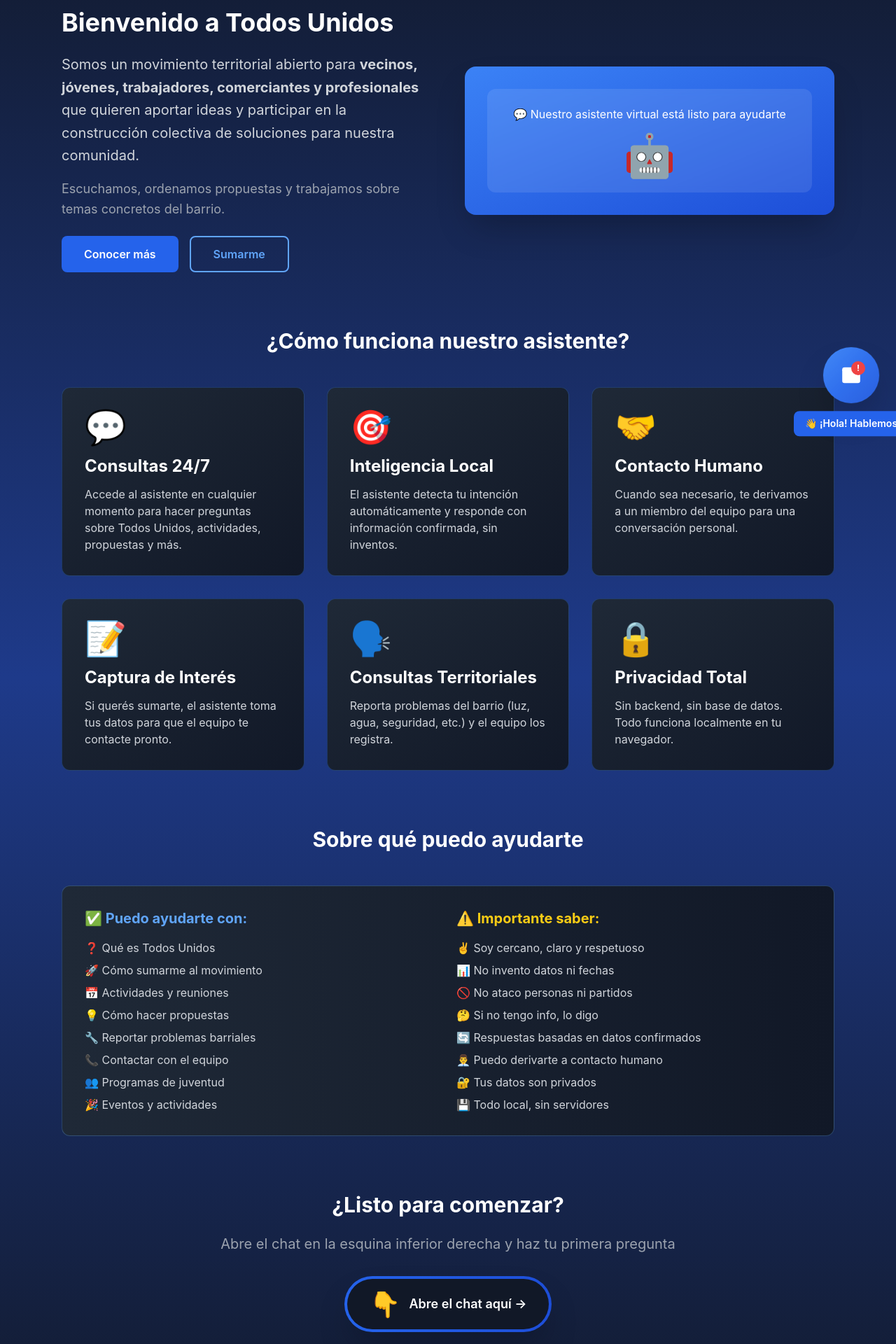
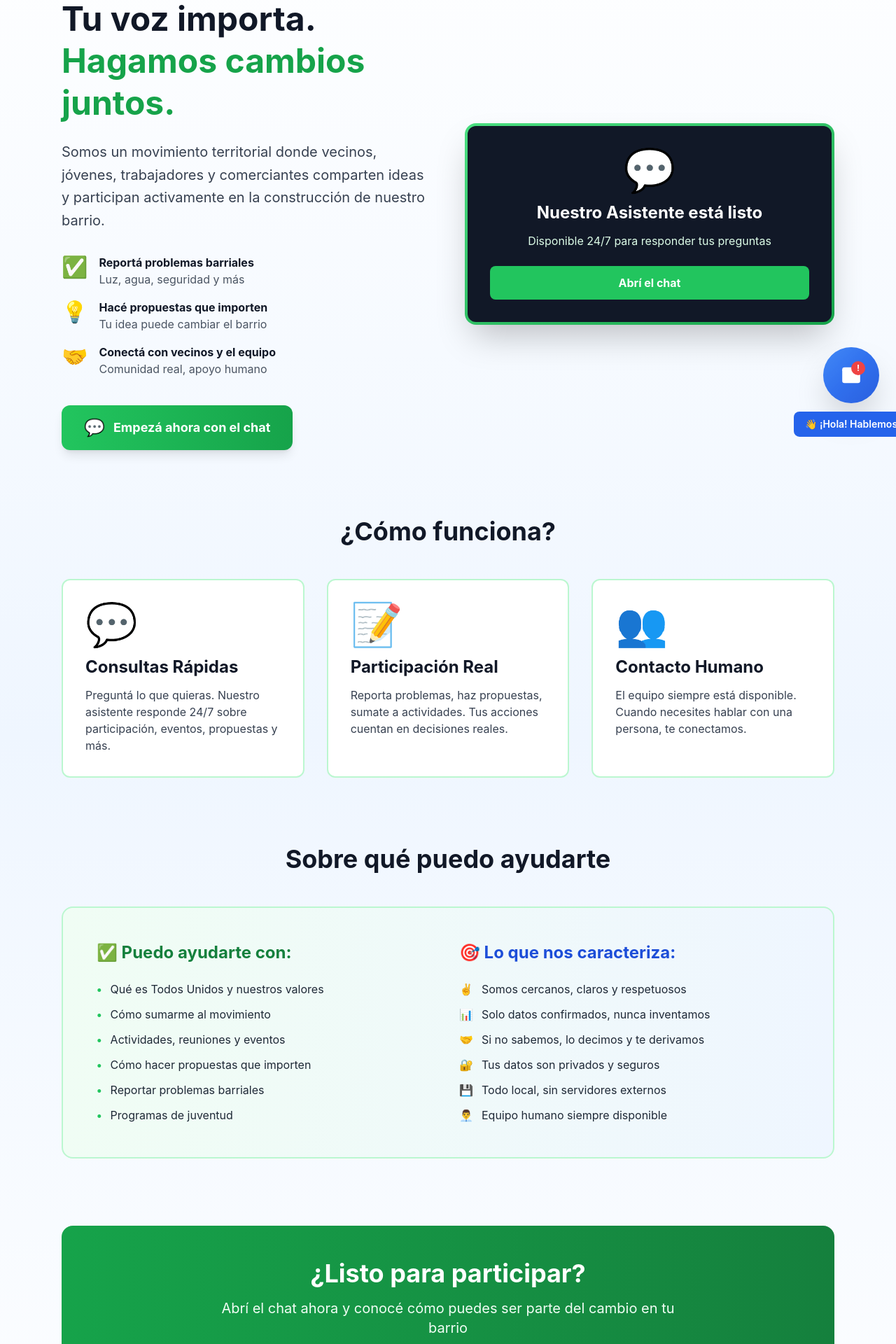
Before and after one commit to cdbrws-glitch/chatbottu, a React (Vite) app: page / in a window 1280 px wide. Shown: the part 200-2120 px from the top of the page at 70% size. Built offline with nearby package versions, Linux system fonts and the light colour scheme.

Commit message:
Rediseño home: menos tech, más social. Chat prominente, colores cálidos, mejor UX

```diff
--- a/src/App.jsx
+++ b/src/App.jsx
@@ -1,4 +1,4 @@
-import React from 'react'
+import React, { useRef } from 'react'
 import ChatWidget from './components/ChatWidget'
 import { BrowserRouter as Router, Routes, Route } from 'react-router-dom'
 import DebugPanel from './components/DebugPanel'
@@ -15,150 +15,226 @@ function App() {
 }
 
 function Home() {
+  const chatRef = useRef(null)
+
+  const openChat = () => {
+    if (chatRef.current) {
+      chatRef.current.openChat()
+    }
+  }
+
   return (
-    <div className="min-h-screen bg-gradient-to-b from-gray-900 via-blue-900 to-gray-900">
-      {/* Header */}
-      <header className="bg-gradient-to-r from-blue-600 to-blue-800 text-white shadow-lg">
-        <div className="max-w-6xl mx-auto px-6 py-8">
-          <h1 className="text-4xl md:text-5xl font-bold mb-2">🇦🇷 Todos Unidos</h1>
-          <p className="text-lg text-blue-100">Espacio de participación, organización y construcción colectiva</p>
+    <div className="min-h-screen bg-gradient-to-b from-white via-blue-50 to-white">
+      {/* Header - Más Social */}
+      <header className="bg-white border-b border-gray-200 shadow-sm">
+        <div className="max-w-6xl mx-auto px-6 py-6">
+          <h1 className="text-4xl md:text-5xl font-bold text-gray-900 mb-2">
+            🇦🇷 Todos Unidos
+          </h1>
+          <p className="text-lg text-gray-600">
+            Vecinos organizándose por un barrio mejor
+          </p>
         </div>
       </header>
 
       {/* Main Content */}
       <main className="max-w-6xl mx-auto px-6 py-16">
-        {/* Hero Section */}
-        <section className="mb-20">
+        {/* Hero Section con Chat Visible */}
+        <section className="mb-24">
           <div className="grid md:grid-cols-2 gap-12 items-center">
+            {/* Texto */}
             <div>
-              <h2 className="text-4xl font-bold text-white mb-6">Bienvenido a Todos Unidos</h2>
-              <p className="text-xl text-gray-300 mb-4 leading-relaxed">
-                Somos un movimiento territorial abierto para <strong>vecinos, jóvenes, trabajadores, comerciantes y profesionales</strong> que quieren aportar ideas y participar en la construcción colectiva de soluciones para nuestra comunidad.
+              <h2 className="text-5xl font-bold text-gray-900 mb-6 leading-tight">
+                Tu voz importa.<br />
+                <span className="text-green-600">Hagamos cambios juntos.</span>
+              </h2>
+              <p className="text-xl text-gray-700 mb-8 leading-relaxed">
+                Somos un movimiento territorial donde vecinos, jóvenes, trabajadores y comerciantes comparten ideas y participan activamente en la construcción de nuestro barrio.
               </p>
-              <p className="text-lg text-gray-400 mb-6 leading-relaxed">
-                Escuchamos, ordenamos propuestas y trabajamos sobre temas concretos del barrio.
-              </p>
-              <div className="flex gap-4 flex-wrap">
-                <button className="bg-blue-600 hover:bg-blue-700 text-white px-8 py-3 rounded-lg font-semibold transition-all transform hover:scale-105">
-                  Conocer más
-                </button>
-                <button className="border-2 border-blue-400 text-blue-400 hover:bg-blue-400 hover:text-white px-8 py-3 rounded-lg font-semibold transition-all">
-                  Sumarme
-                </button>
+
+              {/* Beneficios Rápidos */}
+              <div className="space-y-4 mb-10">
+                <div className="flex items-start gap-4">
+                  <span className="text-3xl">✅</span>
+                  <div>
+                    <h4 className="font-bold text-gray-900">Reportá problemas barriales</h4>
+                    <p className="text-gray-600">Luz, agua, seguridad y más</p>
+                  </div>
+                </div>
+                <div className="flex items-start gap-4">
+                  <span className="text-3xl">💡</span>
+                  <div>
+                    <h4 className="font-bold text-gray-900">Hacé propuestas que importen</h4>
+                    <p className="text-gray-600">Tu idea puede cambiar el barrio</p>
+                  </div>
+                </div>
+                <div className="flex items-start gap-4">
+                  <span className="text-3xl">🤝</span>
+                  <div>
+                    <h4 className="font-bold text-gray-900">Conectá con vecinos y el equipo</h4>
+                    <p className="text-gray-600">Comunidad real, apoyo humano</p>
+                  </div>
+                </div>
               </div>
+
+              <button
+                onClick={openChat}
+                className="bg-gradient-to-r from-green-500 to-green-600 hover:from-green-600 hover:to-green-700
+                           text-white px-8 py-4 rounded-xl font-bold text-lg
+                           transform hover:scale-105 transition-all shadow-lg inline-flex items-center gap-3"
+              >
+                <span className="text-2xl">💬</span>
+                Empezá ahora con el chat
+              </button>
             </div>
-            <div className="bg-gradient-to-br from-blue-500 to-blue-700 rounded-2xl p-8 shadow-2xl">
-              <div className="bg-white bg-opacity-10 rounded-xl p-6 backdrop-blur-sm">
-                <p className="text-white text-center mb-4">💬 Nuestro asistente virtual está listo para ayudarte</p>
-                <div className="text-6xl text-center">🤖</div>
+
+            {/* Chat Preview / CTA Visual */}
+            <div className="relative">
+              <div className="bg-gradient-to-br from-green-400 to-green-600 rounded-2xl p-1 shadow-2xl">
+                <div className="bg-gray-900 rounded-xl p-8 text-center">
+                  <div className="text-6xl mb-4">💬</div>
+                  <h3 className="text-2xl font-bold text-white mb-3">Nuestro Asistente está listo</h3>
+                  <p className="text-green-100 mb-6">Disponible 24/7 para responder tus preguntas</p>
+                  <button
+                    onClick={openChat}
+                    className="bg-green-500 hover:bg-green-600 text-white font-bold py-3 px-8 rounded-lg
+                               transition-all transform hover:scale-105 w-full"
+                  >
+                    Abrí el chat
+                  </button>
+                </div>
               </div>
             </div>
           </div>
         </section>
 
-        {/* Features */}
-        <section className="mb-20">
-          <h3 className="text-3xl font-bold text-white mb-12 text-center">¿Cómo funciona nuestro asistente?</h3>
+        {/* 3 Features Clave */}
+        <section className="mb-24">
+          <h3 className="text-4xl font-bold text-gray-900 mb-12 text-center">
+            ¿Cómo funciona?
+          </h3>
           <div className="grid md:grid-cols-3 gap-8">
             {/* Feature 1 */}
-            <div className="bg-gradient-to-br from-gray-800 to-gray-900 rounded-xl p-8 border border-blue-500 border-opacity-30 hover:border-opacity-100 transition-all">
-              <div className="text-5xl mb-4">💬</div>
-              <h4 className="text-2xl font-bold text-white mb-3">Consultas 24/7</h4>
-              <p className="text-gray-300">Accede al asistente en cualquier momento para hacer preguntas sobre Todos Unidos, actividades, propuestas y más.</p>
+            <div className="bg-white rounded-xl p-8 border-2 border-green-200 hover:border-green-500 hover:shadow-xl transition-all">
+              <div className="text-6xl mb-4">💬</div>
+              <h4 className="text-2xl font-bold text-gray-900 mb-3">Consultas Rápidas</h4>
+              <p className="text-gray-700">Preguntá lo que quieras. Nuestro asistente responde 24/7 sobre participación, eventos, propuestas y más.</p>
             </div>
 
             {/* Feature 2 */}
-            <div className="bg-gradient-to-br from-gray-800 to-gray-900 rounded-xl p-8 border border-blue-500 border-opacity-30 hover:border-opacity-100 transition-all">
-              <div className="text-5xl mb-4">🎯</div>
-              <h4 className="text-2xl font-bold text-white mb-3">Inteligencia Local</h4>
-              <p className="text-gray-300">El asistente detecta tu intención automáticamente y responde con información confirmada, sin inventos.</p>
+            <div className="bg-white rounded-xl p-8 border-2 border-green-200 hover:border-green-500 hover:shadow-xl transition-all">
+              <div className="text-6xl mb-4">📝</div>
+              <h4 className="text-2xl font-bold text-gray-900 mb-3">Participación Real</h4>
+              <p className="text-gray-700">Reporta problemas, haz propuestas, sumate a actividades. Tus acciones cuentan en decisiones reales.</p>
             </div>
 
             {/* Feature 3 */}
-            <div className="bg-gradient-to-br from-gray-800 to-gray-900 rounded-xl p-8 border border-blue-500 border-opacity-30 hover:border-opacity-100 transition-all">
-              <div className="text-5xl mb-4">🤝</div>
-              <h4 className="text-2xl font-bold text-white mb-3">Contacto Humano</h4>
-              <p className="text-gray-300">Cuando sea necesario, te derivamos a un miembro del equipo para una conversación personal.</p>
-            </div>
-
-            {/* Feature 4 */}
-            <div className="bg-gradient-to-br from-gray-800 to-gray-900 rounded-xl p-8 border border-blue-500 border-opacity-30 hover:border-opacity-100 transition-all">
-              <div className="text-5xl mb-4">📝</div>
-              <h4 className="text-2xl font-bold text-white mb-3">Captura de Interés</h4>
-              <p className="text-gray-300">Si querés sumarte, el asistente toma tus datos para que el equipo te contacte pronto.</p>
-            </div>
-
-            {/* Feature 5 */}
-            <div className="bg-gradient-to-br from-gray-800 to-gray-900 rounded-xl p-8 border border-blue-500 border-opacity-30 hover:border-opacity-100 transition-all">
-              <div className="text-5xl mb-4">🗣️</div>
-              <h4 className="text-2xl font-bold text-white mb-3">Consultas Territoriales</h4>
-              <p className="text-gray-300">Reporta problemas del barrio (luz, agua, seguridad, etc.) y el equipo los registra.</p>
-            </div>
-
-            {/* Feature 6 */}
-            <div className="bg-gradient-to-br from-gray-800 to-gray-900 rounded-xl p-8 border border-blue-500 border-opacity-30 hover:border-opacity-100 transition-all">
-              <div className="text-5xl mb-4">🔒</div>
-              <h4 className="text-2xl font-bold text-white mb-3">Privacidad Total</h4>
-              <p className="text-gray-300">Sin backend, sin base de datos. Todo funciona localmente en tu navegador.</p>
+            <div className="bg-white rounded-xl p-8 border-2 border-green-200 hover:border-green-500 hover:shadow-xl transition-all">
+              <div className="text-6xl mb-4">👥</div>
+              <h4 className="text-2xl font-bold text-gray-900 mb-3">Contacto Humano</h4>
+              <p className="text-gray-700">El equipo siempre está disponible. Cuando necesites hablar con una persona, te conectamos.</p>
             </div>
           </div>
         </section>
 
-        {/* Intents Info */}
-        <section className="mb-20">
-          <h3 className="text-3xl font-bold text-white mb-12 text-center">Sobre qué puedo ayudarte</h3>
-          <div className="bg-gradient-to-r from-gray-800 to-gray-900 rounded-xl p-8 border border-blue-400 border-opacity-30">
-            <div className="grid md:grid-cols-2 gap-6">
+        {/* Lo que puedes hacer */}
+        <section className="mb-24">
+          <h3 className="text-4xl font-bold text-gray-900 mb-12 text-center">
+            Sobre qué puedo ayudarte
+          </h3>
+          <div className="bg-gradient-to-r from-green-50 to-blue-50 rounded-2xl p-8 md:p-12 border-2 border-green-200">
+            <div className="grid md:grid-cols-2 gap-8">
               <div>
-                <h4 className="text-xl font-bold text-blue-400 mb-4">✅ Puedo ayudarte con:</h4>
-                <ul className="space-y-2 text-gray-300">
-                  <li>❓ Qué es Todos Unidos</li>
-                  <li>🚀 Cómo sumarme al movimiento</li>
-                  <li>📅 Actividades y reuniones</li>
-                  <li>💡 Cómo hacer propuestas</li>
-                  <li>🔧 Reportar problemas barriales</li>
-                  <li>📞 Contactar con el equipo</li>
-                  <li>👥 Programas de juventud</li>
-                  <li>🎉 Eventos y actividades</li>
+                <h4 className="text-2xl font-bold text-green-700 mb-6">✅ Puedo ayudarte con:</h4>
+                <ul className="space-y-3 text-gray-800">
+                  <li className="flex items-center gap-3">
+                    <span className="text-green-500 font-bold">•</span>
+                    Qué es Todos Unidos y nuestros valores
+                  </li>
+                  <li className="flex items-center gap-3">
+                    <span className="text-green-500 font-bold">•</span>
+                    Cómo sumarme al movimiento
+                  </li>
+                  <li className="flex items-center gap-3">
+                    <span className="text-green-500 font-bold">•</span>
+                    Actividades, reuniones y eventos
+                  </li>
+                  <li className="flex items-center gap-3">
+                    <span className="text-green-500 font-bold">•</span>
+                    Cómo hacer propuestas que importen
+                  </li>
+                  <li className="flex items-center gap-3">
+                    <span className="text-green-500 font-bold">•</span>
+                    Reportar problemas barriales
+                  </li>
+                  <li className="flex items-center gap-3">
+                    <span className="text-green-500 font-bold">•</span>
+                    Programas de juventud
+                  </li>
                 </ul>
               </div>
               <div>
-                <h4 className="text-xl font-bold text-yellow-400 mb-4">⚠️ Importante saber:</h4>
-                <ul className="space-y-2 text-gray-300">
-                  <li>✌️ Soy cercano, claro y respetuoso</li>
-                  <li>📊 No invento datos ni fechas</li>
-                  <li>🚫 No ataco personas ni partidos</li>
-                  <li>🤔 Si no tengo info, lo digo</li>
-                  <li>🔄 Respuestas basadas en datos confirmados</li>
-                  <li>👨‍💼 Puedo derivarte a contacto humano</li>
-                  <li>🔐 Tus datos son privados</li>
-                  <li>💾 Todo local, sin servidores</li>
+                <h4 className="text-2xl font-bold text-blue-700 mb-6">🎯 Lo que nos caracteriza:</h4>
+                <ul className="space-y-3 text-gray-800">
+                  <li className="flex items-center gap-3">
+                    <span className="text-blue-500 font-bold">✌️</span>
+                    Somos cercanos, claros y respetuosos
+                  </li>
+                  <li className="flex items-center gap-3">
+                    <span className="text-blue-500 font-bold">📊</span>
+                    Solo datos confirmados, nunca inventamos
+                  </li>
+                  <li className="flex items-center gap-3">
+                    <span className="text-blue-500 font-bold">🤝</span>
+                    Si no sabemos, lo decimos y te derivamos
+                  </li>
+                  <li className="flex items-center gap-3">
+                    <span className="text-blue-500 font-bold">🔐</span>
+                    Tus datos son privados y seguros
+                  </li>
+                  <li className="flex items-center gap-3">
+                    <span className="text-blue-500 font-bold">💾</span>
+                    Todo local, sin servidores externos
+                  </li>
+                  <li className="flex items-center gap-3">
+                    <span className="text-blue-500 font-bold">👨‍💼</span>
+                    Equipo humano siempre disponible
+                  </li>
                 </ul>
               </div>
             </div>
           </div>
         </section>
 
-        {/* CTA */}
-        <section className="text-center mb-20">
-          <h3 className="text-3xl font-bold text-white mb-6">¿Listo para comenzar?</h3>
-          <p className="text-xl text-gray-400 mb-8">Abre el chat en la esquina inferior derecha y haz tu primera pregunta</p>
-          <div className="inline-block bg-gradient-to-r from-blue-600 to-blue-700 rounded-full p-1 shadow-2xl">
-            <div className="bg-gray-900 rounded-full px-8 py-4 flex items-center gap-3">
-              <span className="text-4xl">👇</span>
-              <span className="text-white text-lg font-semibold">Abre el chat aquí →</span>
-            </div>
-          </div>
+        {/* Call to Action */}
+        <section className="text-center mb-24 bg-gradient-to-r from-green-600 to-green-700 rounded-2xl p-12 text-white">
+          <h3 className="text-4xl font-bold mb-4">¿Listo para participar?</h3>
+          <p className="text-xl mb-8 text-green-50 max-w-2xl mx-auto">
+            Abrí el chat ahora y conocé cómo puedes ser parte del cambio en tu barrio
+          </p>
+          <button
+            onClick={openChat}
+            className="bg-white text-green-700 hover:bg-green-50 px-10 py-4 rounded-xl font-bold text-lg
+                       transition-all transform hover:scale-105 inline-flex items-center gap-3 shadow-lg"
+          >
+            <span className="text-2xl">💬</span>
+            Abrí el chat
+          </button>
         </section>
       </main>
 
       {/* Footer */}
       <footer className="bg-gray-900 border-t border-gray-800 text-center py-8 text-gray-400">
-        <p>Todos Unidos © 2026 | Asistente Virtual | <a href="/chat-debug" className="text-blue-400 hover:text-blue-300">Debug Panel</a></p>
+        <p>
+          Todos Unidos © 2026 | Asistente Virtual |
+          <a href="/chat-debug" className="text-green-400 hover:text-green-300 ml-2">
+            Debug Panel
+          </a>
+        </p>
       </footer>
 
       {/* Chat Widget */}
-      <ChatWidget />
+      <ChatWidget ref={chatRef} />
     </div>
   )
 }
```
